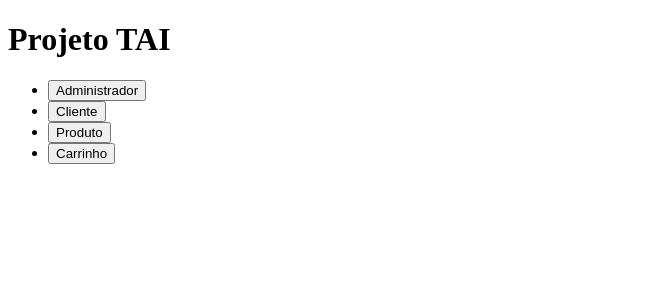
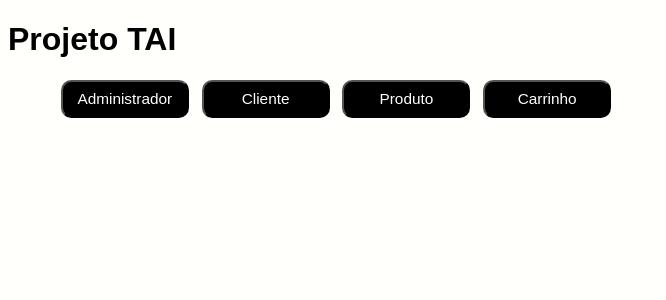
Before and after one commit to Gamahen011/Projeto---TAI, a Django app: template Projeto-no-Django/templates/core/index.html in a window 1280 px wide. Shown: the top 300 px of the page, without its empty margins (0-666 px from the left). Run offline with Django 5.2, Linux system fonts and the light colour scheme; the template is opened without the code that fills it, so the values that code supplies are empty.

Commit message:
projeto com css - FUNCIONANDO

```diff
--- a/Projeto-no-Django/core/views.py
+++ b/Projeto-no-Django/core/views.py
@@ -71,6 +71,7 @@ def editar(request, categoria, id):
 
     FormClass = forms[categoria]
     form, dados = normalizacao_form(request, FormClass, objeto=objeto)
+
 
     if form.is_valid():
         objeto = form.save()
--- a/Projeto-no-Django/static/css/styles.css
+++ b/Projeto-no-Django/static/css/styles.css
@@ -0,0 +1,25 @@
+
+
+* {
+    font-family: Arial, Helvetica, sans-serif;
+    background-color: rgb(255, 255, 252);
+}
+
+button {
+    font-size: 1.2vw;
+    margin-left: 1vw;
+    border-radius: 0.8vw;
+    background-color: black;
+    color: white;
+    width: 10vw;
+    padding: 1vh;
+    margin-bottom: 1vh;
+}
+
+
+
+ul {
+    list-style-type: none;
+    display: flex;
+
+}
--- a/Projeto-no-Django/templates/core/index.html
+++ b/Projeto-no-Django/templates/core/index.html
@@ -6,6 +6,7 @@
     <title>Projeto TAI</title>
     {% csrf_token %}
     {% load static %}
+    <link rel="stylesheet" href="{% static 'css/styles.css' %}">
     <script src="{% static 'js/scripts.js' %}?v=1.0" defer></script>
     <script>
         window.csrftoken = '{{ csrf_token }}';
@@ -17,7 +18,7 @@
 
         <nav>
             <ul>
-                <li><button class="navegacao atual" onclick="navegar(event)">Administrador</button></li>
+                <li><button class="navegacao-atual" onclick="navegar(event)">Administrador</button></li>
                 <li><button class="navegacao" onclick="navegar(event)">Cliente</button></li>
                 <li><button class="navegacao" onclick="navegar(event)">Produto</button></li>
                 <li><button class="navegacao" onclick="navegar(event)">Carrinho</button></li>
```
